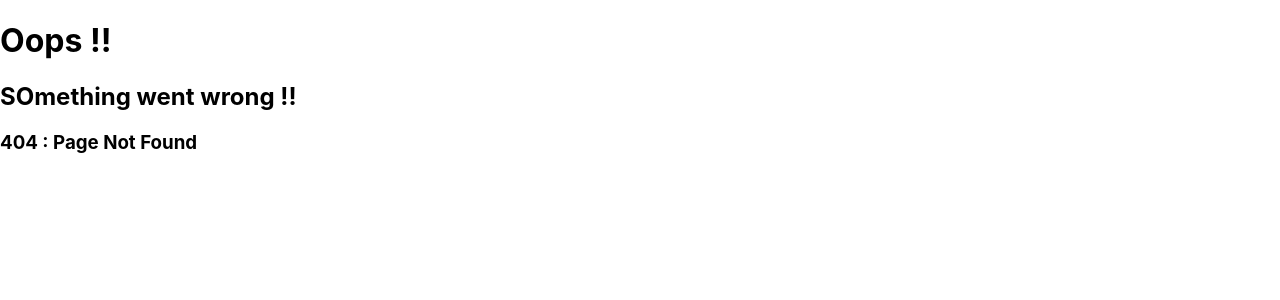
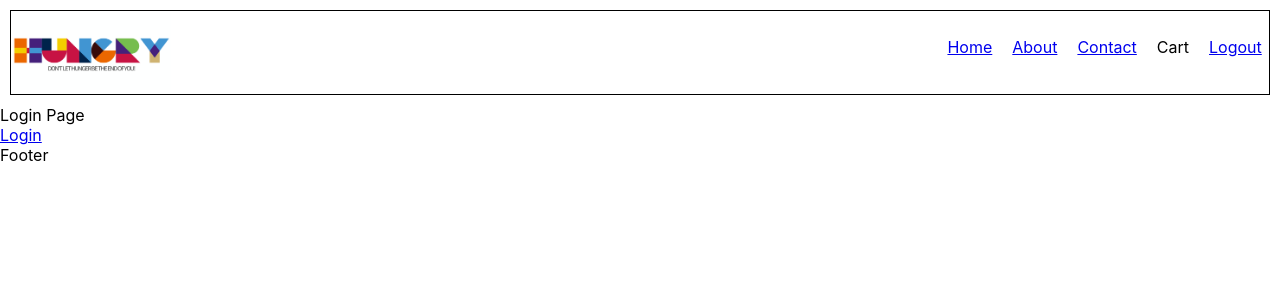
Before and after one commit to nitesh-1810/hungry, a React (Create React App) app: page /authentication in a window 1280 px wide. Before the commit this address had no page. Shown: the top 300 px of the page. Built offline with nearby package versions, Linux system fonts and the light colour scheme; the HTML template or start-up script is replaced by a standard one.

Commit message:
Add Login/Logout page

```diff
--- a/src/components/About.js
+++ b/src/components/About.js
@@ -1,7 +1,13 @@
 import React from "react";
+import { Outlet } from "react-router-dom";
 
 const About = () => {
-  return <div>About</div>;
+  return (
+    <div>
+      About
+      <Outlet /> {/** use to insert children from appRouter */}
+    </div>
+  );
 };
 
 export default About;
--- /dev/null
+++ b/src/components/Authentication.js
@@ -0,0 +1,13 @@
+import React from "react";
+import { Link } from "react-router-dom";
+
+const Authentication = () => {
+  return (
+    <div>
+      Login Page<br></br>
+      <Link to="/"> Login </Link>
+    </div>
+  );
+};
+
+export default Authentication;
--- a/src/components/Navbar.js
+++ b/src/components/Navbar.js
@@ -2,7 +2,7 @@ import React, { useState } from "react";
 import { Link } from "react-router-dom";
 
 const Navbar = () => {
-  const [loginToggle, setLoginToggle] = useState(true);
+  const [loginToggle, setLoginToggle] = useState(false);
 
   const toggleButton = () => setLoginToggle(!loginToggle);
 
@@ -21,7 +21,7 @@ const Navbar = () => {
           </li>
           <li>Cart</li>
           <li className="Loginbutton" onClick={toggleButton}>
-            {loginToggle ? "Login" : "Logout"}
+            <Link to="/authentication">{loginToggle ? "Login" : "Logout"}</Link>
           </li>
         </ul>
       </div>
--- a/src/components/RestaurantMenu.js
+++ b/src/components/RestaurantMenu.js
@@ -24,11 +24,11 @@ const RestaurantMenu = () => {
     );
     const detail = await data.json();
     console.log(
-      detail.data.cards[2].groupedCard.cardGroupMap.REGULAR.cards[2].card.card.itemCards.map(
+      detail.data.cards[2].groupedCard.cardGroupMap.REGULAR.cards[2].card.card.itemCards?.map(
         (item) => item.card.info.name
       )
     );
-    setRestaurantInfo(detail.data.cards[0].card.card.info);
+    setRestaurantInfo(detail?.data?.cards[0]?.card?.card?.info);
     setRestaurantMenuItem(
       detail.data.cards[2].groupedCard.cardGroupMap.REGULAR.cards[2].card.card
         .itemCards
@@ -49,10 +49,12 @@ const RestaurantMenu = () => {
           {" "}
           Restaurant id : {id} - matches : {restaurantInfo.id}
         </h1>
-        <img
-          src={IMG_CDN_URL + restaurantInfo?.cloudinaryImageId}
-          alt="restaurantImg"
-        />
+        {restaurantInfo !== "" && (
+          <img
+            src={IMG_CDN_URL + restaurantInfo?.cloudinaryImageId}
+            alt="restaurantImg"
+          />
+        )}
         <h1>{restaurantInfo.name}</h1>
         <h2>{restaurantInfo.city}</h2>
         <h3>{restaurantInfo.city}</h3>
```
Also changed, not shown: src/App.js (+12 -0 lines).
